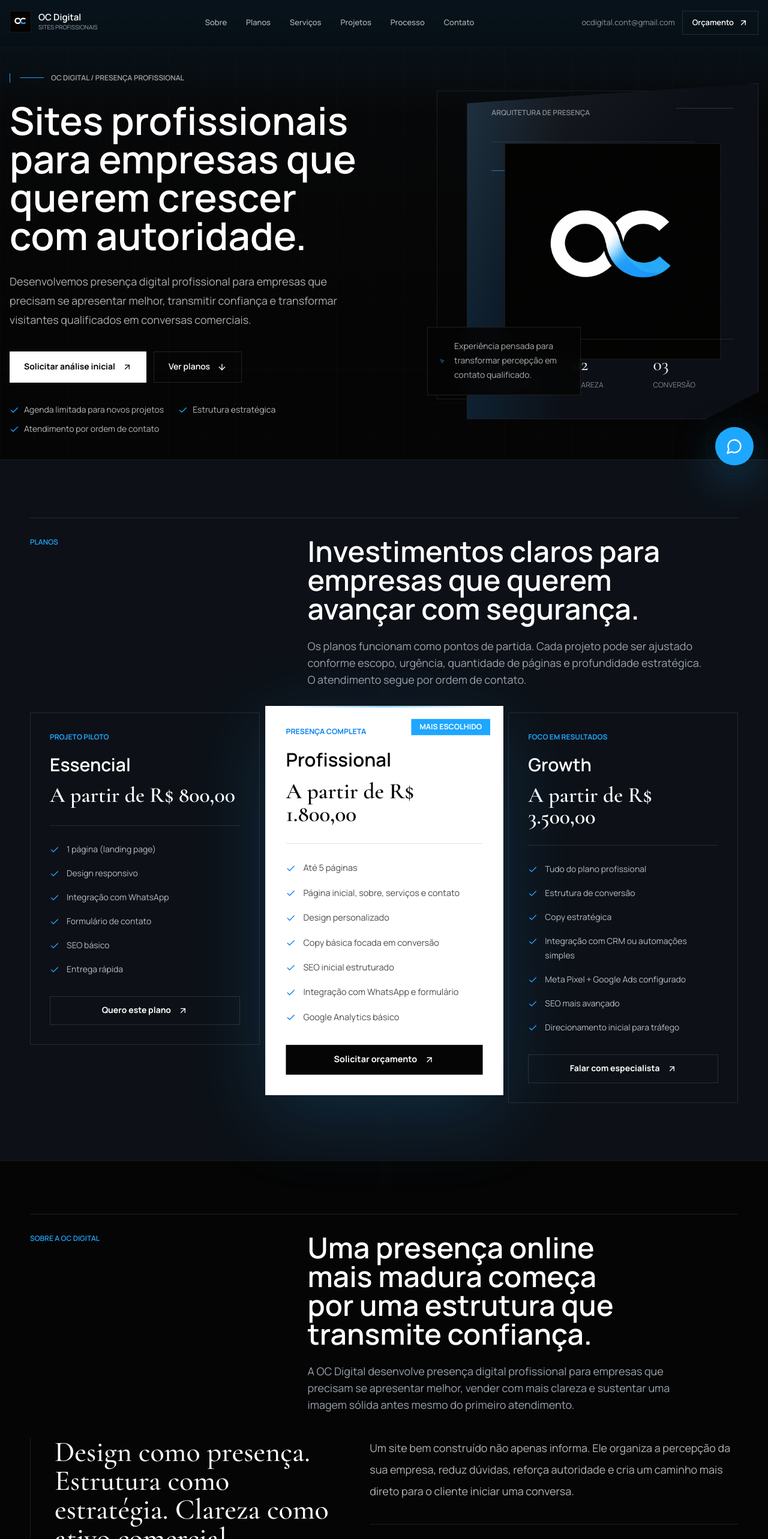
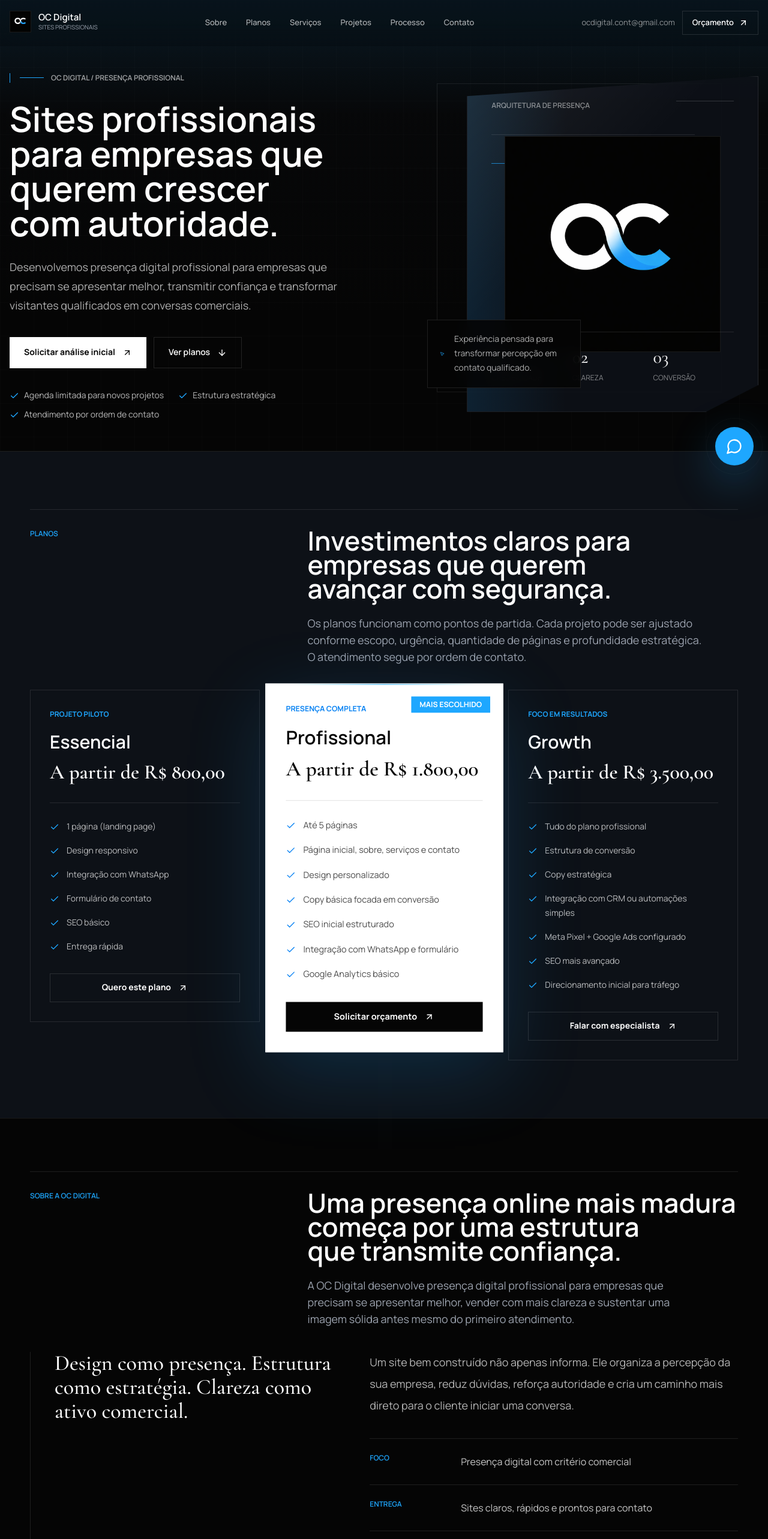
Before and after one commit to lucasccruz30-jpg/site-ocdigital, a Next.js app: page / in a window 1280 px wide. Shown: the top 2566 px of the page at 60% size. Built offline with nearby package versions, Linux system fonts and the light colour scheme.

Commit message:
Soften light section and reduce headline scale

```diff
--- a/components/AboutSection.tsx
+++ b/components/AboutSection.tsx
@@ -19,7 +19,7 @@ export function AboutSection() {
 
         <div className="mt-10 grid gap-8 lg:grid-cols-[0.9fr_1.1fr] lg:gap-16">
           <Reveal className="border-l border-white/10 pl-6 md:pl-10">
-            <p className="font-display text-3xl leading-[1.12] text-white md:text-5xl">
+            <p className="font-display text-3xl leading-[1.14] text-white md:text-4xl">
               Design como presença. Estrutura como estratégia. Clareza como
               ativo comercial.
             </p>
--- a/components/AuthorityBlock.tsx
+++ b/components/AuthorityBlock.tsx
@@ -4,10 +4,10 @@ import { whatsappLink } from "./site-data";
 
 export function AuthorityBlock() {
   return (
-    <section className="relative overflow-hidden bg-white py-24 text-ink md:py-32">
+    <section className="relative overflow-hidden bg-[#ECEFF3] py-20 text-ink md:py-24">
       <div className="absolute inset-x-0 top-0 h-px bg-ocean" aria-hidden="true" />
       <div className="site-container">
-        <Reveal className="grid gap-12 md:grid-cols-[0.78fr_1.22fr]">
+        <Reveal className="grid gap-10 md:grid-cols-[0.78fr_1.22fr]">
           <div className="border-t border-ink/[0.12] pt-7">
             <p className="text-xs font-bold uppercase text-ocean-deep">
               Autoridade
@@ -19,7 +19,7 @@ export function AuthorityBlock() {
           </div>
 
           <div>
-            <h2 className="font-display text-4xl font-semibold leading-[1.02] text-ink text-balance md:text-6xl lg:text-7xl">
+            <h2 className="max-w-4xl font-display text-3xl font-semibold leading-[1.08] text-ink text-balance md:text-5xl lg:text-[56px]">
               Seu site não deve apenas existir. Ele precisa transmitir
               confiança, posicionar sua empresa e abrir novas oportunidades de
               negócio.
--- a/components/ContactSection.tsx
+++ b/components/ContactSection.tsx
@@ -9,7 +9,7 @@ export function ContactSection() {
         <Reveal className="grid gap-12 lg:grid-cols-[1.12fr_0.88fr] lg:items-end">
           <div className="blue-rule pt-8">
             <p className="text-xs font-semibold uppercase text-ocean">Contato</p>
-            <h2 className="mt-6 max-w-3xl text-4xl font-semibold leading-[1.04] text-white text-balance md:text-5xl lg:text-6xl">
+            <h2 className="mt-6 max-w-3xl text-3xl font-semibold leading-[1.08] text-white text-balance md:text-4xl lg:text-[44px]">
               Fale com a OC Digital e receba uma direção clara para o seu site.
             </h2>
             <p className="mt-7 max-w-2xl text-lg leading-9 text-muted">
--- a/components/HeroSection.tsx
+++ b/components/HeroSection.tsx
@@ -34,7 +34,7 @@ export function HeroSection() {
               <span className="h-px w-10 bg-ocean" />
               OC Digital / presença profissional
             </div>
-            <h1 className="max-w-[760px] text-[38px] font-semibold leading-[1.02] text-white text-balance sm:text-5xl lg:text-[58px] xl:text-[64px]">
+            <h1 className="max-w-[720px] text-4xl font-semibold leading-[1.06] text-white text-balance sm:text-5xl lg:text-[54px] xl:text-[58px]">
               Sites profissionais para empresas que querem crescer com
               autoridade.
             </h1>
--- a/components/PricingItem.tsx
+++ b/components/PricingItem.tsx
@@ -52,7 +52,7 @@ export function PricingItem({
           {subtitle}
         </p>
         <h3 className="mt-5 text-3xl font-semibold">{name}</h3>
-        <p className="mt-4 font-display text-4xl font-semibold leading-none">
+        <p className="mt-4 font-display text-3xl font-semibold leading-none md:text-[34px]">
           {price}
         </p>
       </div>
--- a/components/ProcessSection.tsx
+++ b/components/ProcessSection.tsx
@@ -38,7 +38,7 @@ export function ProcessSection() {
               className="group grid gap-6 border-t border-white/10 py-8 md:grid-cols-[180px_1fr]"
             >
               <div className="flex items-start gap-5">
-                <span className="font-display text-6xl leading-none text-white/30 transition-colors duration-300 group-hover:text-ocean">
+                <span className="font-display text-5xl leading-none text-white/30 transition-colors duration-300 group-hover:text-ocean">
                   0{index + 1}
                 </span>
                 <span className="mt-4 h-px w-12 bg-white/12 transition-colors duration-300 group-hover:bg-ocean" />
--- a/components/SectionIntro.tsx
+++ b/components/SectionIntro.tsx
@@ -18,7 +18,7 @@ export function SectionIntro({
     return (
       <Reveal className="max-w-3xl blue-rule pt-7">
         <p className="text-xs font-semibold uppercase text-ocean">{eyebrow}</p>
-        <h2 className="mt-5 text-3xl font-semibold leading-[1.05] text-white text-balance md:text-5xl">
+        <h2 className="mt-5 text-3xl font-semibold leading-[1.08] text-white text-balance md:text-4xl lg:text-[44px]">
           {title}
         </h2>
         {description && (
@@ -34,7 +34,7 @@ export function SectionIntro({
     <Reveal className="grid gap-8 border-t border-white/10 pt-8 md:grid-cols-[0.75fr_1.25fr]">
       <p className="text-xs font-semibold uppercase text-ocean">{eyebrow}</p>
       <div>
-        <h2 className="text-3xl font-semibold leading-[1.05] text-white text-balance md:text-5xl">
+        <h2 className="text-3xl font-semibold leading-[1.08] text-white text-balance md:text-4xl lg:text-[44px]">
           {title}
         </h2>
         {description && (
--- a/components/ValueProposition.tsx
+++ b/components/ValueProposition.tsx
@@ -34,7 +34,7 @@ export function ValueProposition() {
             <p className="text-xs font-semibold uppercase text-ocean">
               Proposta de valor
             </p>
-            <h2 className="mt-6 text-3xl font-semibold leading-[1.05] text-white text-balance md:text-5xl">
+            <h2 className="mt-6 text-3xl font-semibold leading-[1.08] text-white text-balance md:text-4xl lg:text-[44px]">
               Percepção profissional antes do primeiro contato comercial.
             </h2>
             <p className="mt-8 text-lg leading-9 text-white/[0.68]">
```
